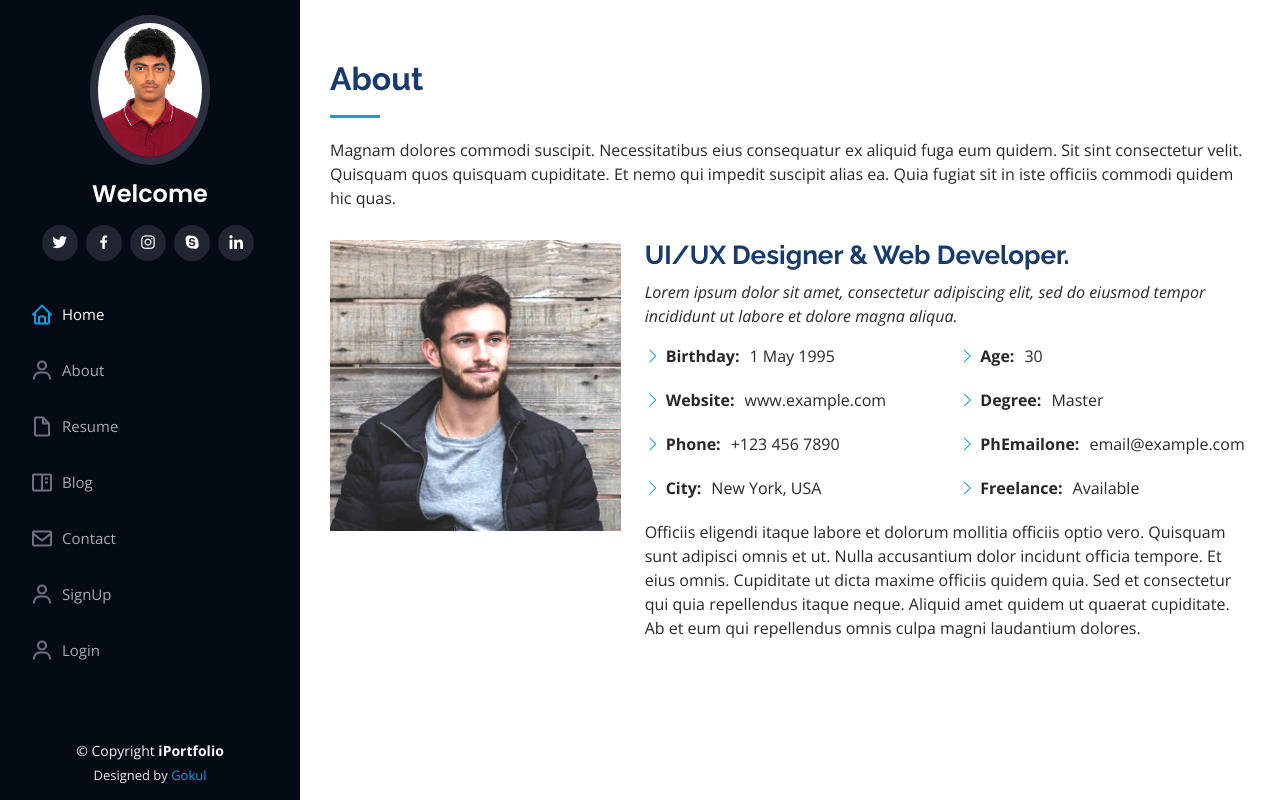
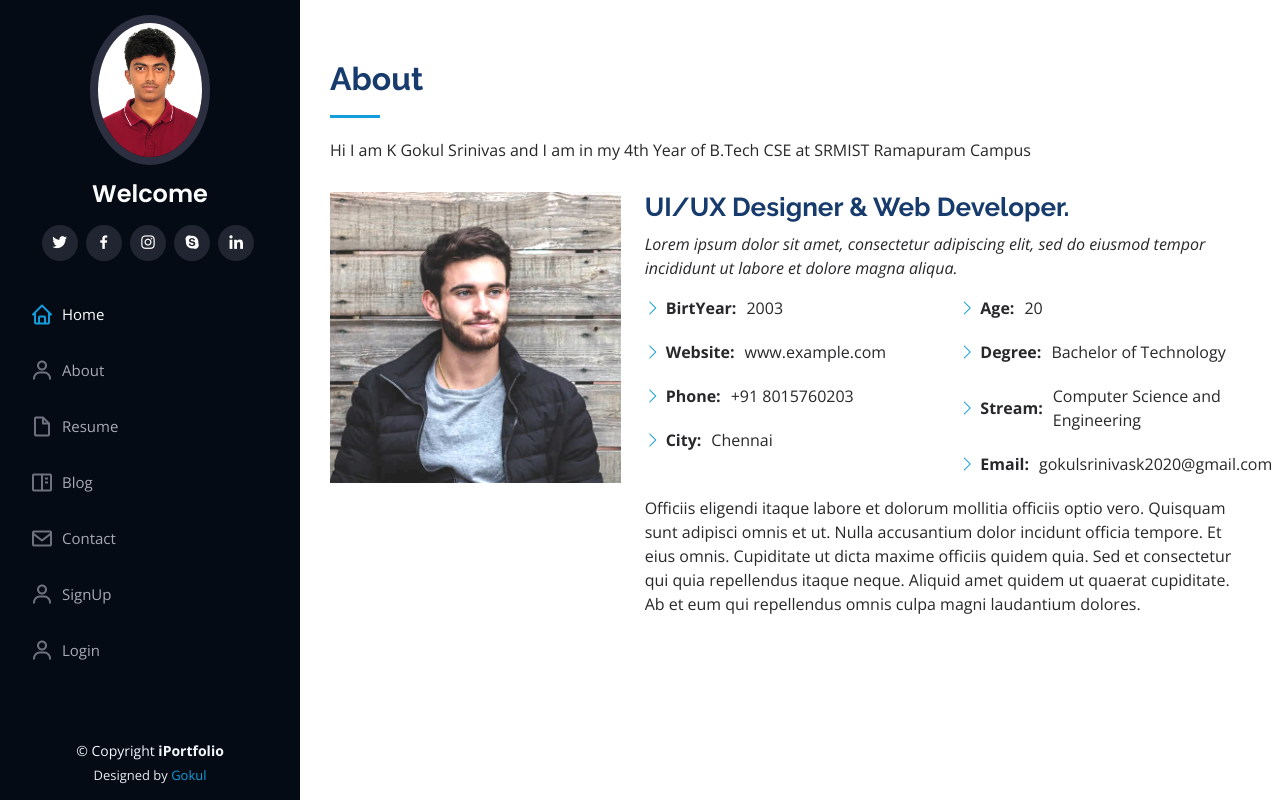
Before and after one commit to gokulk03/Gokul_Portfolio, a Django app: page /about in a window 1280 px wide. Run offline with Django 5.2, Linux system fonts and the light colour scheme; some libraries are stand-ins or nearby versions.

Commit message:
final touches

```diff
--- a/project/templates/about.html
+++ b/project/templates/about.html
@@ -7,7 +7,7 @@
 
       <div class="section-title">
         <h2>About</h2>
-        <p>Magnam dolores commodi suscipit. Necessitatibus eius consequatur ex aliquid fuga eum quidem. Sit sint consectetur velit. Quisquam quos quisquam cupiditate. Et nemo qui impedit suscipit alias ea. Quia fugiat sit in iste officiis commodi quidem hic quas.</p>
+        <p>Hi I am K Gokul Srinivas and I am in my 4th Year of B.Tech CSE at SRMIST Ramapuram Campus</p>
       </div>
 
       <div class="row">
@@ -23,18 +23,19 @@
           <div class="row">
             <div class="col-lg-6">
               <ul>
-                <li><i class="bi bi-chevron-right"></i> <strong>Birthday:</strong> <span>1 May 1995</span></li>
+                <li><i class="bi bi-chevron-right"></i> <strong>BirtYear:</strong> <span>2003</span></li>
                 <li><i class="bi bi-chevron-right"></i> <strong>Website:</strong> <span>www.example.com</span></li>
-                <li><i class="bi bi-chevron-right"></i> <strong>Phone:</strong> <span>+123 456 7890</span></li>
-                <li><i class="bi bi-chevron-right"></i> <strong>City:</strong> <span>New York, USA</span></li>
+                <li><i class="bi bi-chevron-right"></i> <strong>Phone:</strong> <span>+91 8015760203</span></li>
+                <li><i class="bi bi-chevron-right"></i> <strong>City:</strong> <span>Chennai</span></li>
+
               </ul>
             </div>
             <div class="col-lg-6">
               <ul>
-                <li><i class="bi bi-chevron-right"></i> <strong>Age:</strong> <span>30</span></li>
-                <li><i class="bi bi-chevron-right"></i> <strong>Degree:</strong> <span>Master</span></li>
-                <li><i class="bi bi-chevron-right"></i> <strong>PhEmailone:</strong> <span>email@example.com</span></li>
-                <li><i class="bi bi-chevron-right"></i> <strong>Freelance:</strong> <span>Available</span></li>
+                <li><i class="bi bi-chevron-right"></i> <strong>Age:</strong> <span>20</span></li>
+                <li><i class="bi bi-chevron-right"></i> <strong>Degree:</strong> <span>Bachelor of Technology</span></li>
+                <li><i class="bi bi-chevron-right"></i> <strong>Stream:</strong> <span>Computer Science and Engineering</span></li>
+                <li><i class="bi bi-chevron-right"></i> <strong>Email:</strong> <span>gokulsrinivask2020@gmail.com</span></li>
               </ul>
             </div>
           </div>
```
